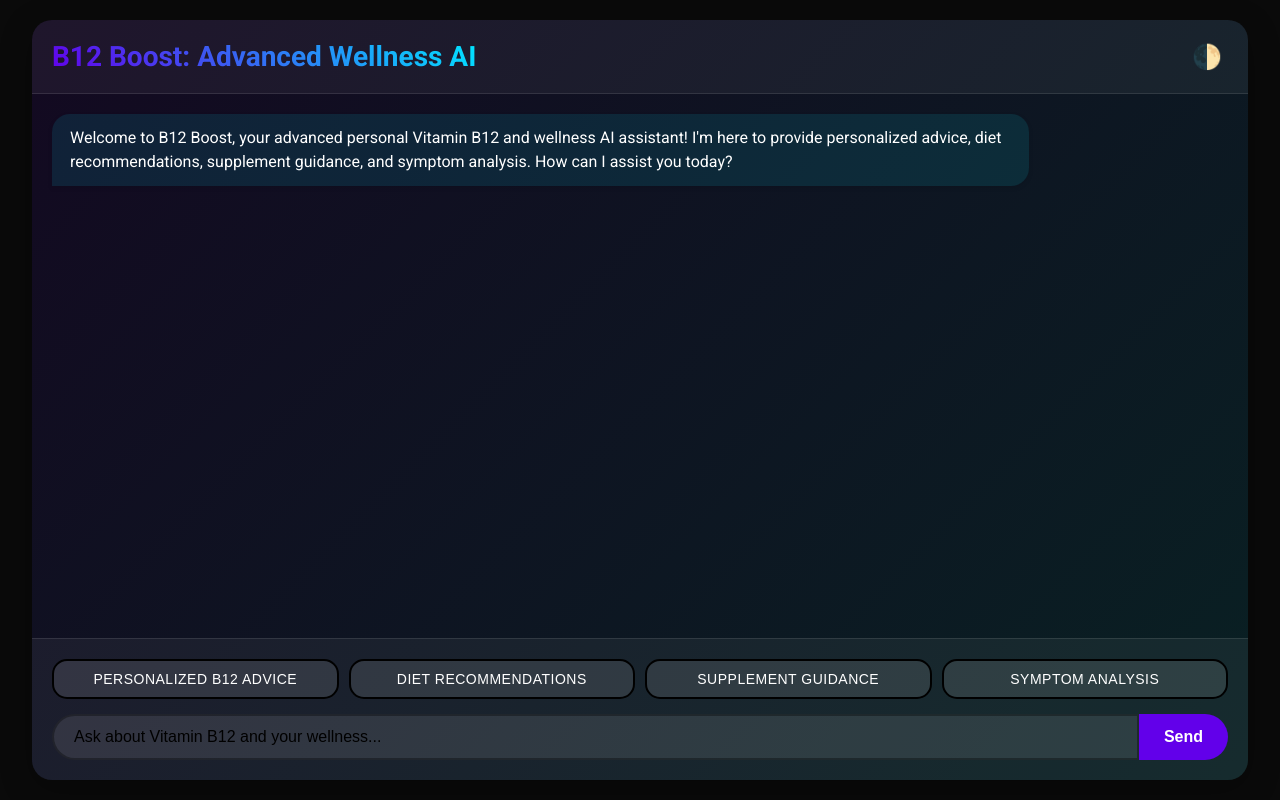
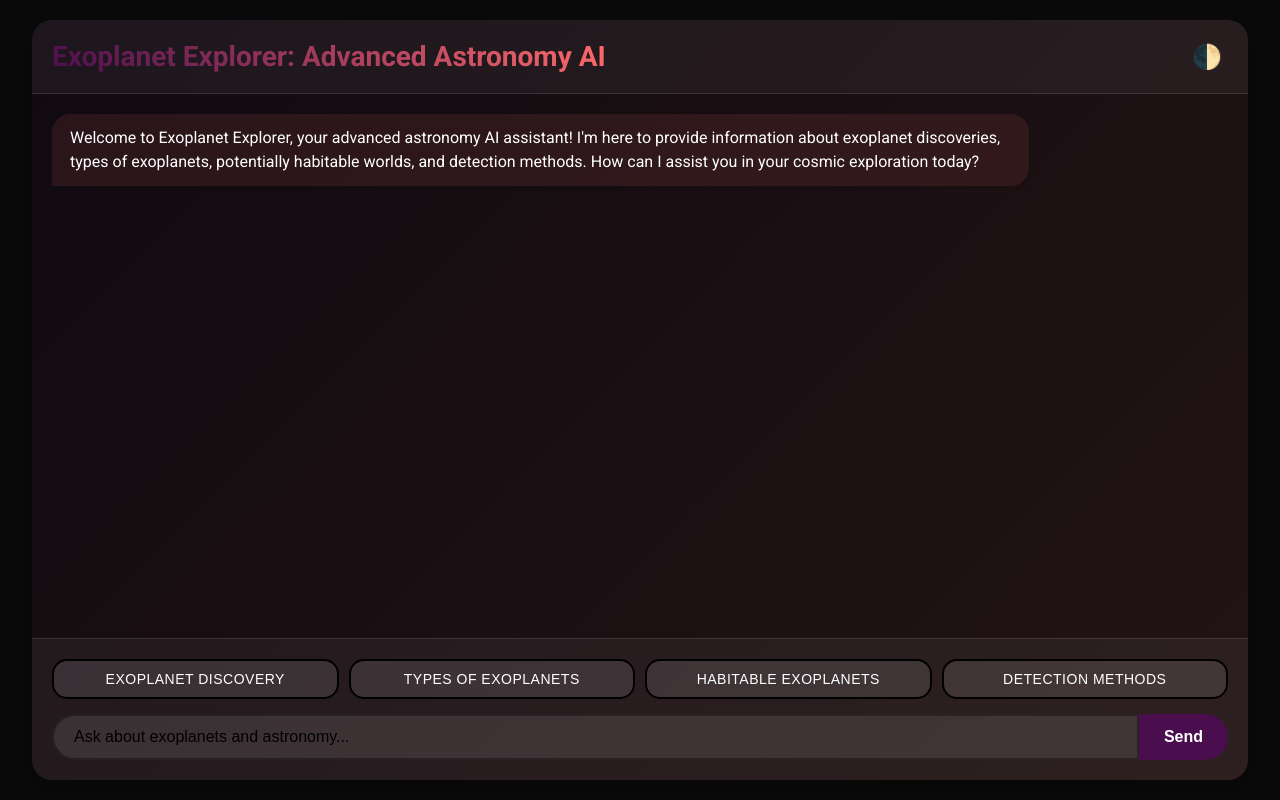
Before and after one commit to paradox974333/vitab12botfinal, a Python web app: template templates/index.html in a window 1280 px wide. Run offline with Jinja, Linux system fonts and the light colour scheme; the template is opened without the code that fills it, so the values that code supplies are empty.

Commit message:
Update index.html

```diff
--- a/templates/index.html
+++ b/templates/index.html
@@ -3,18 +3,18 @@
 <head>
     <meta charset="UTF-8">
     <meta name="viewport" content="width=device-width, initial-scale=0.80, user-scalable=no">
-    <title>B12 Boost: Advanced Wellness AI</title>
+    <title>Exoplanet Explorer: Advanced Astronomy AI</title>
     <link href="https://fonts.googleapis.com/css2?family=Roboto:wght@300;400;700&display=swap" rel="stylesheet">
     <style>
         :root {
-            --primary-color: #6200ea;
-            --secondary-color: #00e5ff;
-            --tertiary-color: #76ff03;
+            --primary-color: #4a0e4e;
+            --secondary-color: #ff6b6b;
+            --tertiary-color: #feca57;
             --bg-color: #0a0a0a;
             --text-color: #ffffff;
             --chat-bg: rgba(255, 255, 255, 0.05);
-            --user-msg-bg: rgba(98, 0, 234, 0.2);
-            --bot-msg-bg: rgba(0, 229, 255, 0.1);
+            --user-msg-bg: rgba(74, 14, 78, 0.2);
+            --bot-msg-bg: rgba(255, 107, 107, 0.1);
         }
         body, html {
             font-family: 'Roboto', sans-serif;
@@ -32,7 +32,7 @@
             width: 95%;
             max-width: 1400px;
             height: 95vh;
-            background: linear-gradient(135deg, rgba(98, 0, 234, 0.1), rgba(0, 229, 255, 0.1));
+            background: linear-gradient(135deg, rgba(74, 14, 78, 0.1), rgba(255, 107, 107, 0.1));
             border-radius: 20px;
             box-shadow: 0 8px 32px rgba(0, 0, 0, 0.3);
             display: flex;
@@ -128,7 +128,6 @@
         }
         #user-input-container {
             display: flex;
-
         }
         #user-input {
             flex: 1;
@@ -155,10 +154,10 @@
             transition: background-color 0.3s ease;
         }
         #send-button:hover {
-            background-color: #7c4dff;
+            background-color: #6a1b70;
         }
         #send-button:disabled {
-            background-color: #4a148c;
+            background-color: #2c0a2e;
             cursor: not-allowed;
         }
         .typing-indicator {
@@ -210,27 +209,27 @@
             --bg-color: #f9f9f9;
             --text-color: #010101;
             --chat-bg: rgba(93, 86, 86, 0.05);
-            --user-msg-bg: rgba(109, 5, 255, 0.1);
-            --bot-msg-bg: rgba(168, 220, 226, 0.779);
+            --user-msg-bg: rgba(74, 14, 78, 0.1);
+            --bot-msg-bg: rgba(255, 107, 107, 0.1);
         }
     </style>
 </head>
 <body>
     <div class="container">
         <div class="header">
-            <h1 class="title">B12 Boost: Advanced Wellness AI</h1>
+            <h1 class="title">Exoplanet Explorer: Advanced Astronomy AI</h1>
             <button class="theme-toggle" aria-label="Toggle theme">🌓</button>
         </div>
         <div id="chat"></div>
         <div class="input-area">
             <div class="specialized-buttons">
-                <button class="specialized-button" data-prompt="personalized">Personalized B12 Advice</button>
-                <button class="specialized-button" data-prompt="diet">Diet Recommendations</button>
-                <button class="specialized-button" data-prompt="supplement">Supplement Guidance</button>
-                <button class="specialized-button" data-prompt="symptom">Symptom Analysis</button>
+                <button class="specialized-button" data-prompt="discovery">Exoplanet Discovery</button>
+                <button class="specialized-button" data-prompt="types">Types of Exoplanets</button>
+                <button class="specialized-button" data-prompt="habitable">Habitable Exoplanets</button>
+                <button class="specialized-button" data-prompt="detection">Detection Methods</button>
             </div>
             <div id="user-input-container">
-                <input type="text" id="user-input" placeholder="Ask about Vitamin B12 and your wellness..." aria-label="Enter your message" />
+                <input type="text" id="user-input" placeholder="Ask about exoplanets and astronomy..." aria-label="Enter your message" />
                 <button id="send-button" aria-label="Send message">Send</button>
             </div>
         </div>
@@ -268,14 +267,14 @@
 
         function getSpecializedPrompt(type) {
             switch(type) {
-                case 'personalized':
-                    return "Can you provide personalized B12 advice based on my age and lifestyle?";
-                case 'diet':
-                    return "What dietary changes can I make to increase my B12 intake?";
-                case 'supplement':
-                    return "Can you guide me on choosing the right B12 supplement?";
-                case 'symptom':
-                    return "what are the symptoms of vitamin b12 deficiency?";
+                case 'discovery':
+                    return "Can you tell me about the history of exoplanet discoveries?";
+                case 'types':
+                    return "What are the different types of exoplanets we've discovered so far?";
+                case 'habitable':
+                    return "What makes an exoplanet potentially habitable?";
+                case 'detection':
+                    return "What methods do astronomers use to detect exoplanets?";
                 default:
                     return "";
             }
@@ -310,7 +309,7 @@
         function addTypingIndicator() {
             const indicator = document.createElement('div');
             indicator.classList.add('typing-indicator');
-            indicator.textContent = 'B12 Boost is thinking';
+            indicator.textContent = 'Exoplanet Explorer is thinking';
             indicator.innerHTML += '<span class="loading-dots"></span>';
             chat.appendChild(indicator);
             chat.scrollTop = chat.scrollHeight;
@@ -360,10 +359,8 @@
 
         // Initial greeting
         setTimeout(() => {
-            addMessage('bot', "Welcome to B12 Boost, your advanced personal Vitamin B12 and wellness AI assistant! I'm here to provide personalized advice, diet recommendations, supplement guidance, and symptom analysis. How can I assist you today?");
+            addMessage('bot', "Welcome to Exoplanet Explorer, your advanced astronomy AI assistant! I'm here to provide information about exoplanet discoveries, types of exoplanets, potentially habitable worlds, and detection methods. How can I assist you in your cosmic exploration today?");
         }, 500);
-
-
 
         // Call this function after each new message
         window.addEventListener('beforeunload', saveChatHistory);
```
